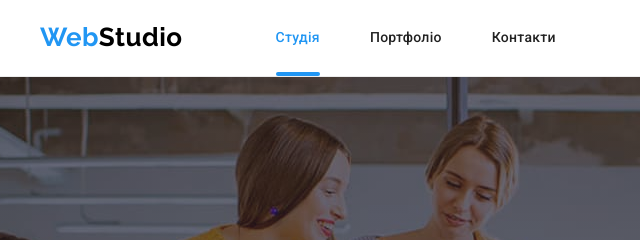
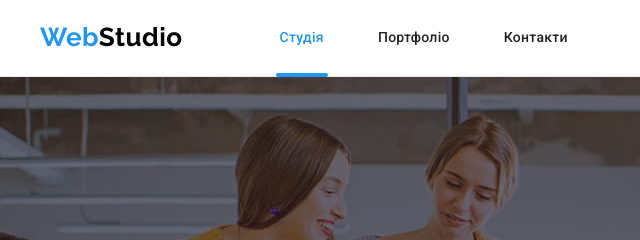
Before and after one commit to ElenaKorenieva/goit-markup-hw-05, a plain HTML site: page index.html in a window 1280 px wide. Shown: the top 240 px of the page, 0-640 px from the left. Drawn offline with nearby package versions, Linux system fonts and the light colour scheme.

Commit message:
Update styles.css

```diff
--- a/css/styles.css
+++ b/css/styles.css
@@ -80,7 +80,7 @@ body {
 }
 
 .header__item:not(:last-child) {
-    padding-right: 50px;
+    padding-right: 46px;
 }
 
 .header__link {
@@ -88,6 +88,7 @@ body {
     align-items: center;
     position: relative;
     height: 76px;
+    padding: 0 4px;
     color: var(--title-text-color);
     font-weight: 500;
     font-size: 14px;
@@ -113,7 +114,7 @@ body {
     position: absolute;
     content: "";
     left: 0;
-    bottom: 0;
+    bottom: -1px;
     height: 4px;
     width: 100%;
     border-radius: 2px;
```
